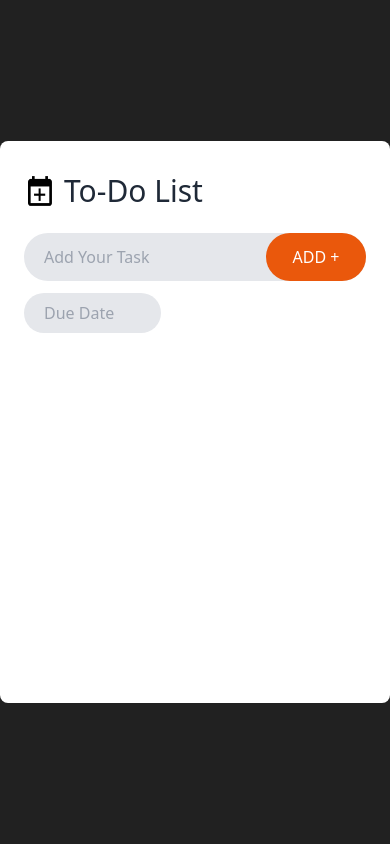
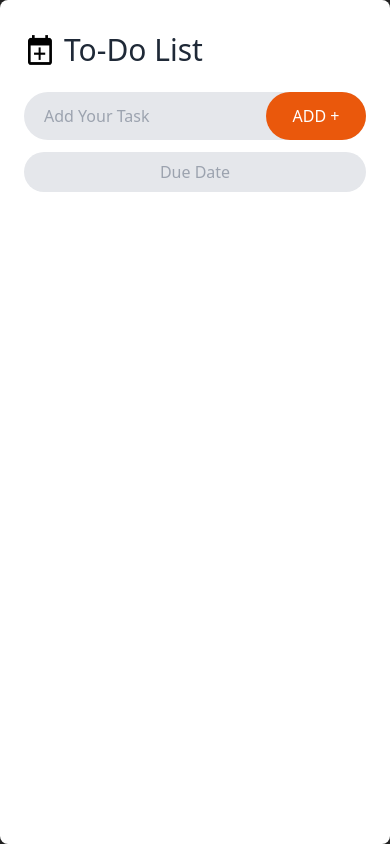
Before and after one commit to siddhantcvdi/ToDo, a React (Vite) app: page / in a window 390 px wide. Built offline with nearby package versions, Linux system fonts and the light colour scheme.

Commit message:
Responsive

```diff
--- a/src/components/ToDo.jsx
+++ b/src/components/ToDo.jsx
@@ -39,7 +39,7 @@ function ToDo() {
         setTasks((prevTasks) => prevTasks.filter((task) => task.id !== id));
     }, []);
     return (
-        <div className="w-[400px] h-4/6 bg-white rounded-lg flex flex-col p-6">
+        <div className=" w-full md:w-[400px] h-full bg-white rounded-lg flex flex-col p-6">
             <div className="flex gap-2 mt-2">
                 <img src={icon} alt="" className="w-8" />
                 <p className="w-full text-3xl text-gray-800 font-medium">To-Do List</p>
@@ -61,15 +61,13 @@ function ToDo() {
                     ADD +
                 </div>
             </div>
-            <div className="w-[40%]">
             <DatePicker
                 selected={dueDate}
                 onChange={(date) => setDueDate(date)}
                 dateFormat="MM/dd/yyyy"
                 placeholderText="Due Date"
-                className="h-5 w-full rounded-3xl bg-gray-200 p-5 outline-none mt-3"
+                className="h-5 w-full rounded-3xl bg-gray-200 p-5 outline-none mt-3 text-center text-gray-700"
                 />
-            </div>
             <div className="h-full overflow-y-scroll scrollbar-none">
                 {tasks.map((task) => (
                     <Task
```
